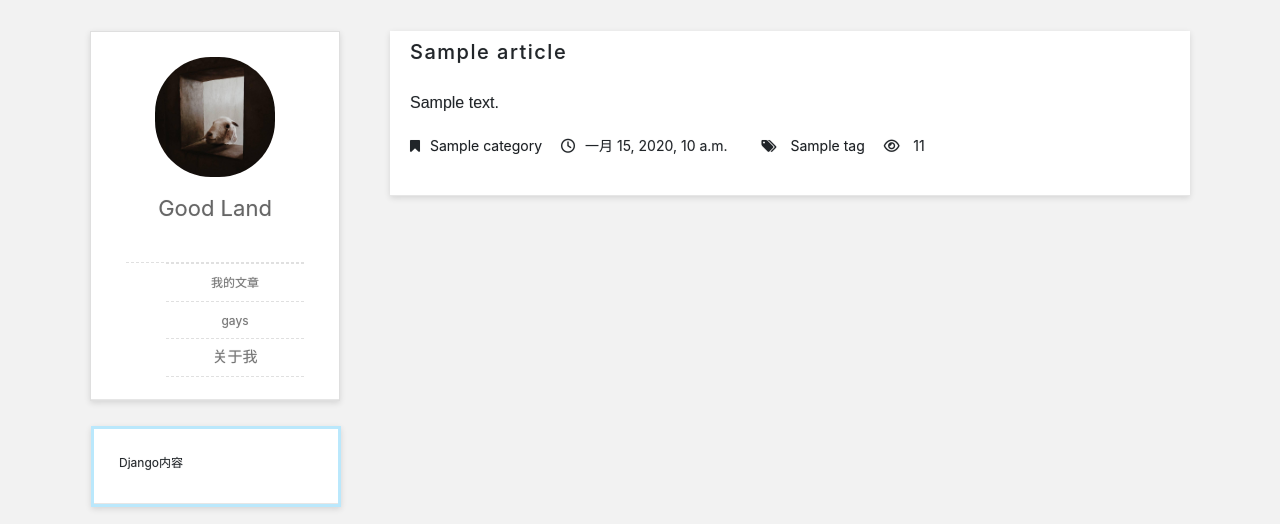
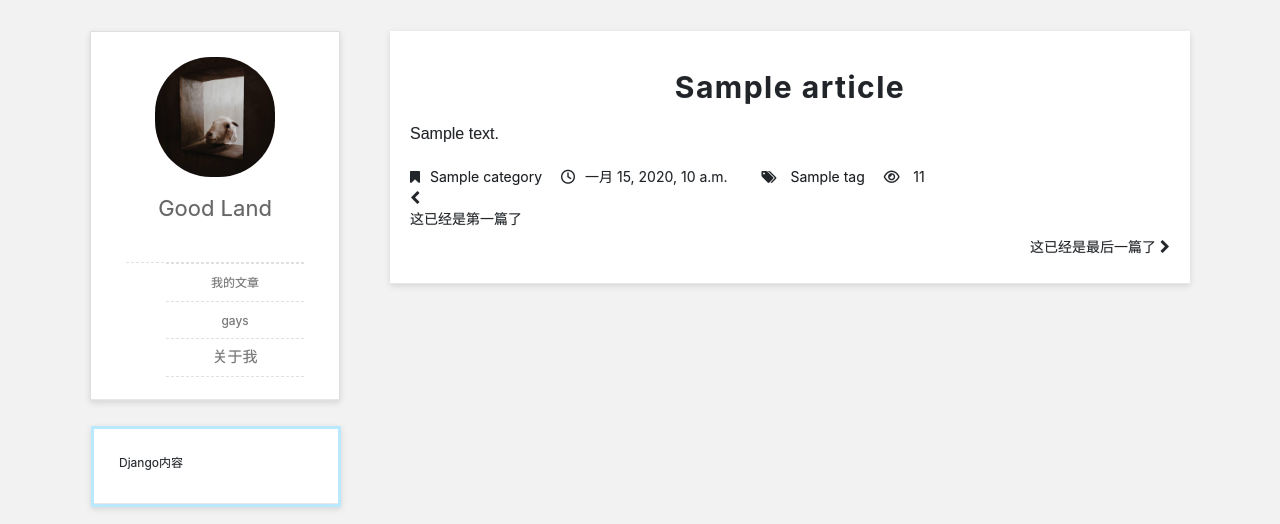
Before and after one commit to YouTuQiong/CherryLand, a Django app: page /Article/1/ in a window 1280 px wide. Shown: the part 87-611 px from the top of the page. Run offline with Django 3.2, Linux system fonts and the light colour scheme; tables that the repository leaves empty hold one stand-in row (values such as "Sample post"); some libraries are stand-ins or nearby versions.

Commit message:
修改主页面，优化查询算法

```diff
--- a/CherryLand/urls.py
+++ b/CherryLand/urls.py
@@ -34,4 +34,5 @@ urlpatterns = [
     url(r'^reader.html', views.reader, name='reader'),
     url(r'^mygays', views.mygays, name='mygays'),
     url(r'^mygays.html', views.mygays, name='mygays'),
+    url(r'^random.html', views.randomHtml, name='randomHtml'),
 ]
--- a/blog/models.py
+++ b/blog/models.py
@@ -35,7 +35,7 @@ class Article(models.Model):
     body = models.TextField(verbose_name='正文')
 
     # 这两个列分别表示文章的创建时间和最后一次修改时间，存储时间的字段用 DateTimeField 类型。
-    created_time = models.DateTimeField(verbose_name='创建时间')
+    created_time = models.DateTimeField(auto_now_add=True,verbose_name='创建时间')
     modified_time = models.DateTimeField(verbose_name='最后修改时间')
     # Month.get_lookup(created_time.date().month + created_time.date().day)
     # 文章摘要，可以没有文章摘要，但默认情况下 CharField 要求我们必须存入数据，否则就会报错。
@@ -62,7 +62,7 @@ class Article(models.Model):
     def __str__(self):
         return self.title
     def retrunBody(self):
-        return  format_html(self.body) #使用html转义而不是在模板中使用safe，防止xss攻击
+        return  (self.body) #使用html转义而不是在模板中使用safe，防止xss攻击
 
 # 喜欢的橘子
 class LikePhrase(models.Model):
--- a/blog/static/blog/css/style.css
+++ b/blog/static/blog/css/style.css
@@ -39,7 +39,6 @@ body {
 }
 
 .container {
-
     width: 1100px;
     margin: auto;
 }
@@ -236,7 +235,7 @@ a {
 h1.entry-title {
     /*border-bottom: 1px outset #6d667e;*/
     font-size: 18px;
-    padding: 10px 0px 20px;
+    padding: 10px 0px 10px;
     letter-spacing: 1.5px
 }
 
@@ -502,3 +501,16 @@ li.search {
 .none {
     display: none;
 }
+.detail{
+    padding-top: 30px;
+    ;
+}
+.detail-a{
+    font-weight: bold;
+}
+.detail-a a {
+    font-size: 30px;
+}
+.detail-a a:hover{
+    cursor:Default
+}
--- a/blog/static/blog/js/indexeffct.js
+++ b/blog/static/blog/js/indexeffct.js
@@ -10,6 +10,11 @@ function goTop() {
             $("#gotop").fadeOut(1000);//以1秒的间隔渐隐id=gotop的元素
     });
 };
+    function jump() {
+        var event = event || window.event;//这里的event兼容跟上面不同，关于event的兼容，请猛戳这里
+        if (event.keyCode === 13) {
+        }
+    }
 $(function () {
     //点击回到顶部的元素
     $("#gotop").click(function (e) {
@@ -141,23 +146,26 @@ $(function () {
     // });
     var search = $('#search')
     var s_text = $('#s_text')
+    var inputs = $('#inputs')
+    var event = event || window.event
+
     search.click(function () {
         s_text.css('display', 'initial')
         if (this.isShow === false) {
-            $('.lo').css('z-index','3')
-             $('#s_text').css('z-index','-3')
+            $('.lo').css('z-index', '3')
+            $('#s_text').css('z-index', '-3')
             this.isShow = true
             // $('#s_text').removeClass('tinUpIn')
             // $('#s_text').addClass('tinUpOut')
-            console.log('2223')
+            // console.log('2223')
         }
         else {
-            $('.lo').css('z-index','-1')
-            $('#s_text').css('z-index','3')
+            $('.lo').css('z-index', '-1')
+            $('#s_text').css('z-index', '3')
             this.isShow = false
             // $('#s_text').removeClass('tinUpOut')
             // $('#s_text').addClass('tinUpIn')
-            console.log('2222')
+            // console.log('2222')
         }
 
     })
--- a/blog/views.py
+++ b/blog/views.py
@@ -1,4 +1,8 @@
 import random
+
+from django.db.models import Model
+from django.db.models.functions import Coalesce
+
 from .models import Article, Category as c, Tag as t, LikePhrase,f
 from django.shortcuts import render, get_object_or_404
 from django.db.models import F
@@ -36,21 +40,24 @@ def detail(request, pk):
     article.views = F('views') + 1
     article.save()
     article = get_object_or_404(Article, pk=pk)
-    s = article.tags.all()
+    created_time = article.created_time
+    jumpPage = findJumpPage(Article, created_time)
     return render(request, 'detail.html', context={'Article': article,
-                                                   'phrase': getphrase()
+                                                   'phrase': getphrase(),
+                                                   'back':jumpPage[0],
+                                                   'next':jumpPage[1],
                                                    })
 
 
 def archives(request):
     post_list = Article.objects.all().order_by('-created_time')
     datalist = Article.objects.datetimes('created_time', 'year', 'DESC')
-    datalist = reversed(datalist)
+    # datalist = reversed(datalist)
     count = len(post_list)
     dataContentlist = []
     for i in datalist:
         dataContentlist.append(i.year)
-        dataContentlist.append(Article.objects.filter(created_time__year=str(i.year)))
+        dataContentlist.append(reversed(Article.objects.filter(created_time__year=str(i.year))))
     paginator = Paginator(dataContentlist, 6)
     page = request.GET.get('page')
     try:
@@ -158,3 +165,27 @@ def about(request):
 def mygays(request):
     post_list = f.objects.all()
     return render(request, 'mygays.html', context={"post_list",post_list})
+
+def randomHtml(request):
+    post_list = Article.objects.all()
+    count = len(post_list)
+    if(count>0):
+        nowPage = int(random.randint(0, count))
+    else:
+        pass
+    post = post_list[nowPage-1]
+    post_created_time = post.created_time
+    jumpPage = findJumpPage(Article,post_created_time)
+
+    return render(request, 'detail.html', context={"Article": post,'phrase':getphrase() ,'jumpPage':jumpPage})
+def findJumpPage(Models,created_time):
+    jumpPage = [-1,-1]
+    next = Models.objects.filter(created_time__lt=created_time).order_by(Coalesce('created_time','id').desc())
+    back = Models.objects.filter(created_time__gt=created_time)
+    # back =  Models.objects.filter(created_time=created_time).filter(created_time__gt=created_time).order_by('created_time')
+    if(len(next) != 0):
+        # next = reversed(next)
+        jumpPage[1] = next[0]
+    if(len(back) !=0):
+        jumpPage[0] = back[0]
+    return jumpPage
--- a/templates/detail.html
+++ b/templates/detail.html
@@ -5,7 +5,7 @@
     <title>{{ Article.title }} ———— CherryLand</title>
     <meta charset="UTF-8">
     <meta name="viewport" content="width=device-width, initial-scale=1">
-    <link rel="shortcut icon" href={% static 'favicon.ico' %} />
+    <link rel="shortcut icon" href={% static 'favicon.ico' %}/>
     <script src="{% static 'blog/js/fontawesome.js' %} "></script>
     <script src="https://cdn.bootcss.com/jquery/3.2.1/jquery.min.js"></script>
     <link href="https://cdn.bootcss.com/minireset.css/0.0.2/minireset.css" rel="stylesheet">
@@ -31,7 +31,6 @@
             </div>
         </header>
     </header>
-    </header>
     <div class="container">
         <div class="fuck">
             <div class="card">
@@ -53,15 +52,15 @@
             </div>
         </div>
 
-        <div class="content">
+        <div class="content detail">
             <article class="post post-{{ Article.pk }}">
                 <header class="entry-header">
-                    <h1 class="entry-title"><a>{{ Article.title }}</a></h1>
-                    <div class="post-content">{{ Article.retrunBody }}</div>
+                    <h1 class="entry-title detail-a" style="    text-align: center;"><a>{{ Article.title }}</a></h1>
+                    <div class="post-content ">{{ Article.retrunBody |safe}}</div>
                     <div class="entry-meta">
                     <span class="post-category"><i class="fa fa-bookmark"
                                                    aria-hidden="true"></i><a
-                                                                         href="{% url 'Category' Article.category.pk %}">{{ Article.category.name }} </a></span>
+                            href="{% url 'Category' Article.category.pk %}">{{ Article.category.name }} </a></span>
                         <span class="post-date"><i class="fa fa-clock-o" aria-hidden="true"></i><span><time
                                 class="entry-date"
                                 datetime="{{ Article.created_time }}">{{ Article.created_time }}</time></span></span>
@@ -72,16 +71,31 @@
                                                                              aria-hidden="true"></i> 222</span>
                         <span class="views-count"> <i class="fa fa-eye"
                                                       aria-hidden="true"></i> {{ Article.views }}</span>
+                        <div class="jumppage">
+                            {% if back != -1 %}
+                                      <i class="fa  fa-chevron-left">
+                                    <a style="margin-left: 10px"
+                                       href="{{ back.get_absolute_url }}"> {{ back.title }}</a></i>
+                                {% elif back == -1 %}
+                                      <i class="fa  fa-chevron-left"></i>
+                                    <p>这已经是第一篇了</p>
+                                {% endif %}
+                            {% if next != -1 %}
+                                <div style="float: right"><a style="margin-right: 10px"
+                                                             href="{{ next.get_absolute_url }}"> {{ next.title }}</a><i
+                                        class="fa  fa-chevron-right"></i></div>
+                            {% elif next == -1 %}
+                                <p style="float: right">这已经是最后一篇了 <i class="fa  fa-chevron-right"></i></p>
+                            {% endif %}
+                        </div>
                     </div>
                 </header>
-
             </article>
 
         </div>
     </div>
 </div>
 <div style="clear:both;"></div>
-
 <div id="foot" class="fw">
     <div id="bottom" class="fw">
         <div id="footer" class="wc center clf">
--- a/templates/index.html
+++ b/templates/index.html
@@ -26,7 +26,7 @@
             <div class="header__item__right">
                 {#           pip install fabric#}
                 <li class="search d6 magictime" id="s_text" >
-                    <input type="text" placeholder="搜索从这里开始...">
+                    <input type="text" onkeydown = "jump()"id="inputs"placeholder="搜索从这里开始...">
                 </li>
                 <li class="lo"><a href="https://github.com/youTuQiong" target="_blank" title="GitHub" class="fa fa-github "></a>
                 </li>
```
